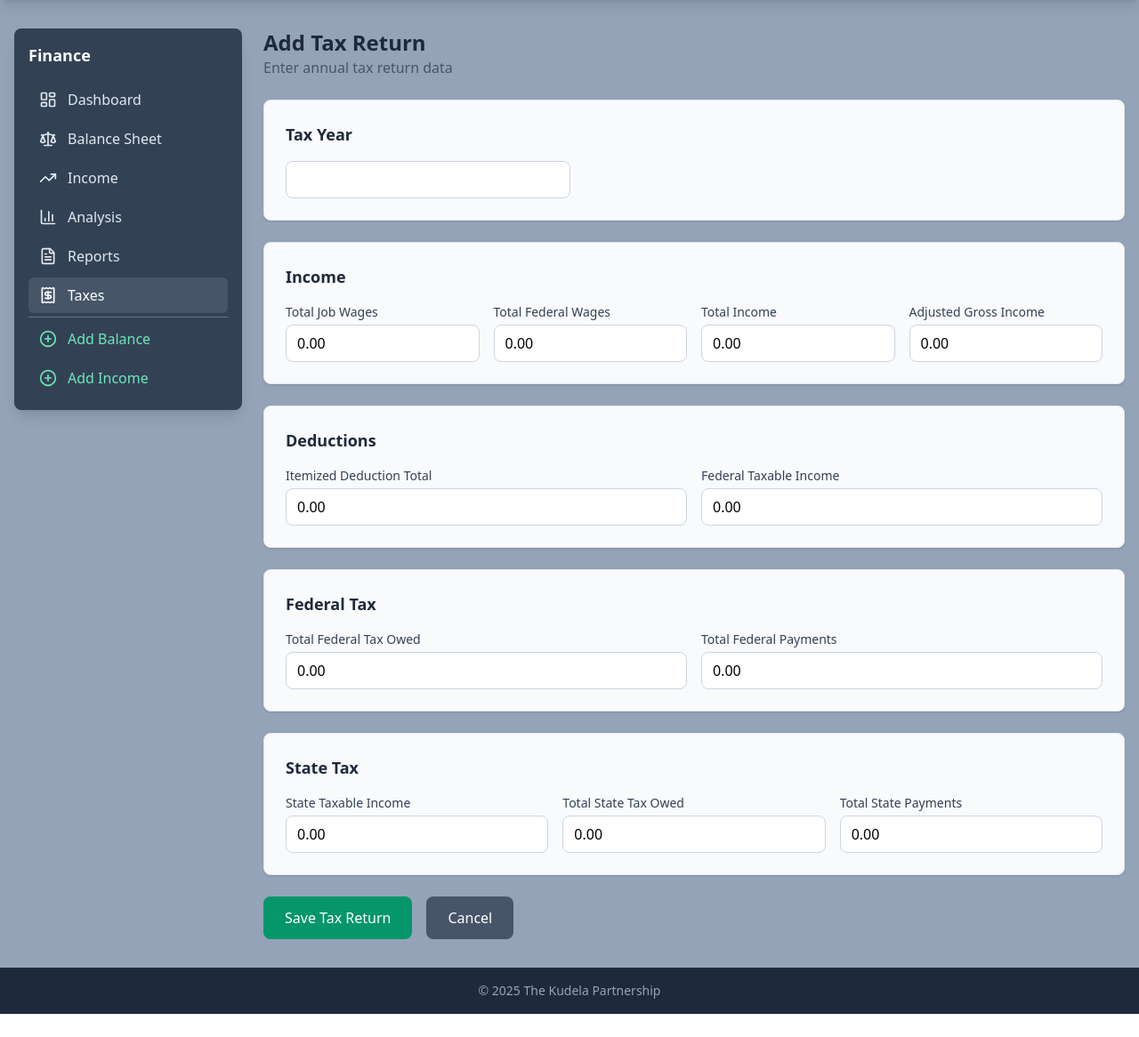
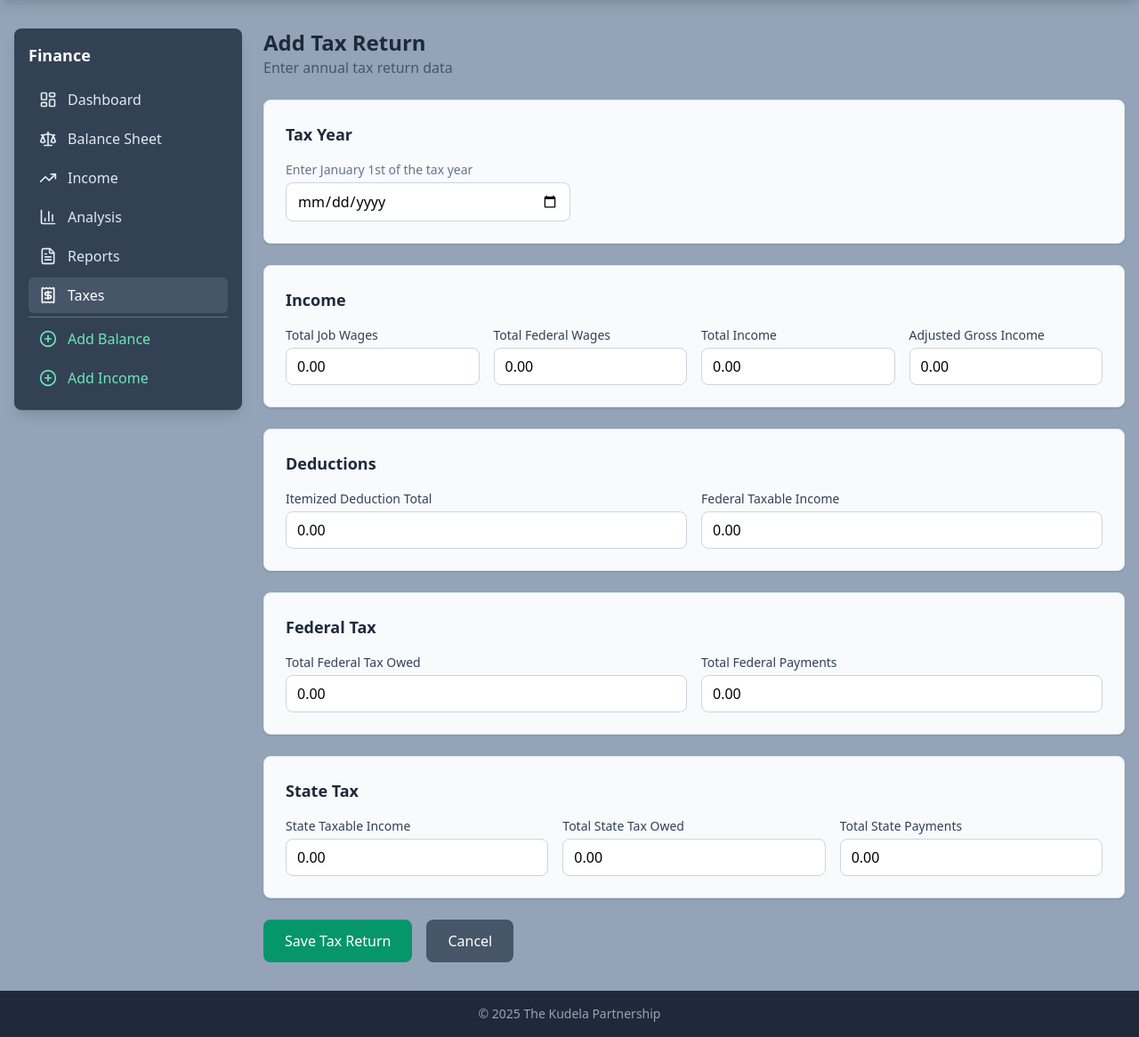
Before and after one commit to HunterProgram22/kudela_site, a Django app: page /finance/taxes/add/ in a window 1280 px wide. Shown: the part 64-1230 px from the top of the page at 89% size. Before the commit the page ends 1204 px from the top, so only its background shows below. Run offline with Django 5.2, Linux system fonts and the light colour scheme; the visitor is signed in with stand-in values (Sample User, id 1); some libraries are stand-ins or nearby versions.

Commit message:
Reset local db and updated tax model.

```diff
--- a/finance/forms.py
+++ b/finance/forms.py
@@ -37,6 +37,9 @@ class TaxReturnForm(forms.ModelForm):
     class Meta:
         model = TaxReturn
         fields = '__all__'
+        widgets = {
+            'year': forms.DateInput(attrs={'type': 'date'}),
+        }
 
     def __init__(self, *args, **kwargs):
         super().__init__(*args, **kwargs)
--- a/finance/models.py
+++ b/finance/models.py
@@ -286,7 +286,7 @@ class MonthInc(models.Model):
 class TaxReturn(models.Model):
     """Annual tax return summary."""
 
-    year = models.IntegerField()
+    year = models.DateField()
     total_job_wages = models.DecimalField(max_digits=10, decimal_places=2, default=Decimal('0.00'))
     total_federal_wages = models.DecimalField(max_digits=10, decimal_places=2,
                                               default=Decimal('0.00'))
--- a/finance/views.py
+++ b/finance/views.py
@@ -287,6 +287,7 @@ def tax_edit(request, pk):
         'form': form,
         'editing': True,
         'tax': tax,
+        'tax_year': tax.year.year,
     }
 
     return render(request, 'finance/tax_form.html', context)
--- a/templates/finance/tax_form.html
+++ b/templates/finance/tax_form.html
@@ -7,7 +7,7 @@
         {% if editing %}Edit Tax Return{% else %}Add Tax Return{% endif %}
     </h1>
     <p class="text-slate-600">
-        {% if editing %}Update {{ tax.year }} tax return{% else %}Enter annual tax return data{% endif %}
+        {% if editing %}Update {{ tax_year }} tax return{% else %}Enter annual tax return data{% endif %}
     </p>
 </div>
 
@@ -17,6 +17,7 @@
     <!-- Year -->
     <div class="bg-slate-50 rounded-lg shadow border border-slate-200 p-6">
         <h2 class="text-lg font-semibold text-slate-800 mb-4">Tax Year</h2>
+         <p class="text-sm text-slate-500 mb-1">Enter January 1st of the tax year</p>
         <div class="max-w-xs">
             {{ form.year }}
         </div>
--- a/templates/finance/tax_list.html
+++ b/templates/finance/tax_list.html
@@ -37,7 +37,7 @@
             <tbody class="divide-y divide-slate-200">
                 {% for tax in taxes %}
                 <tr class="hover:bg-slate-100 transition">
-                    <td class="px-6 py-4 text-slate-800 font-medium">{{ tax.year }}</td>
+                    <td class="px-6 py-4 text-slate-800 font-medium">{{ tax.year|date:"Y" }}</td>
                     <td class="px-6 py-4 text-right text-slate-600">${{ tax.total_job_wages|floatformat:0|intcomma }}</td>
                     <td class="px-6 py-4 text-right text-slate-600">${{ tax.adjusted_gross_income|floatformat:0|intcomma }}</td>
                     <td class="px-6 py-4 text-right text-slate-600">${{ tax.total_federal_tax_owed|floatformat:0|intcomma }}</td>
```
